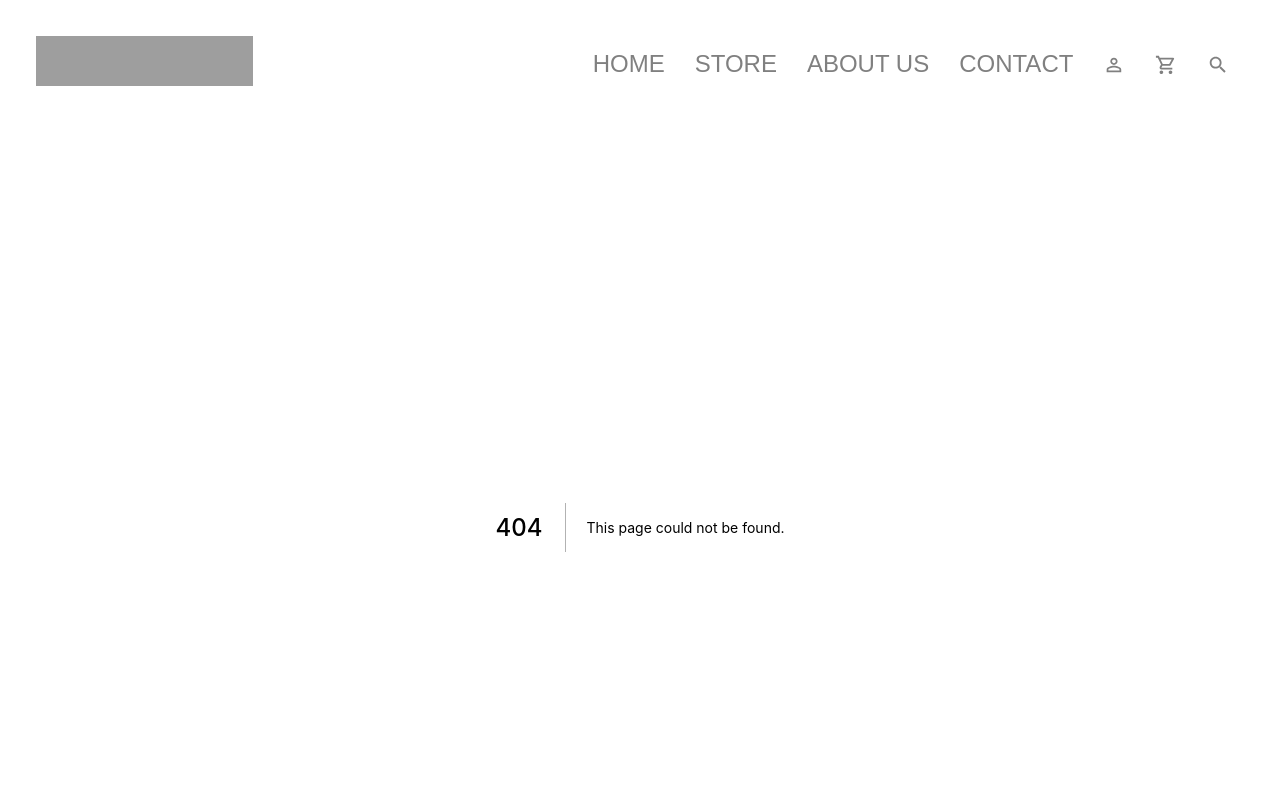
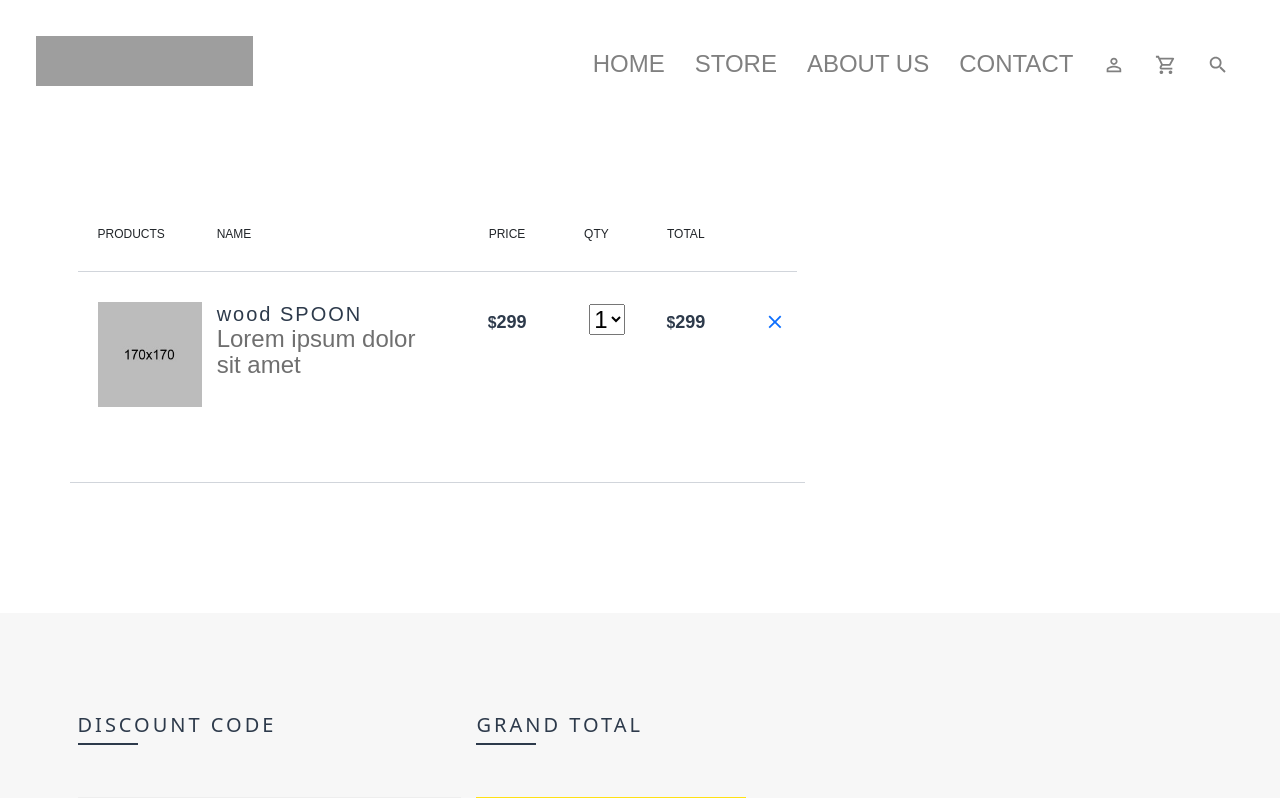
Before and after one commit to YagneshP/riipen_project, a Next.js app: page /cart in a window 1280 px wide. Before the commit this address had no page. Shown: the top 798 px of the page. Built offline with nearby package versions, Linux system fonts and the light colour scheme; grey boxes are pictures that could not be loaded.

Commit message:
cart page render

```diff
--- a/components/Header/Nav.js
+++ b/components/Header/Nav.js
@@ -19,7 +19,7 @@ const Nav = () => {
       <li><a href="#">About Us</a></li>
       <li><a href="/contact">Contact</a></li>
       <li><a href="#"><PersonOutlineOutlinedIcon fontSize="large"/></a></li>
-      <li><a href="./components/Cart"><ShoppingCartOutlinedIcon fontSize="large"/></a></li>
+      <li><a href="/cart"><ShoppingCartOutlinedIcon fontSize="large"/></a></li>
       <li><a href="#"><SearchOutlinedIcon fontSize="large"/></a></li>
     </ul>
    );
--- a/components/Layout.js
+++ b/components/Layout.js
@@ -8,7 +8,7 @@ const Layout = ({ children }) => {
   return (
     <div className="content">
       <Header />
-      {/* <Cart /> */}
+
         { children }
       <Footer />
     </div>
--- /dev/null
+++ b/pages/cart.js
@@ -0,0 +1,11 @@
+import Cart from "../components/Cart";
+
+const Layout = () => {
+  return (
+    <div className="content">
+      <Cart />
+    </div>
+  );
+};
+
+export default Layout;
```
